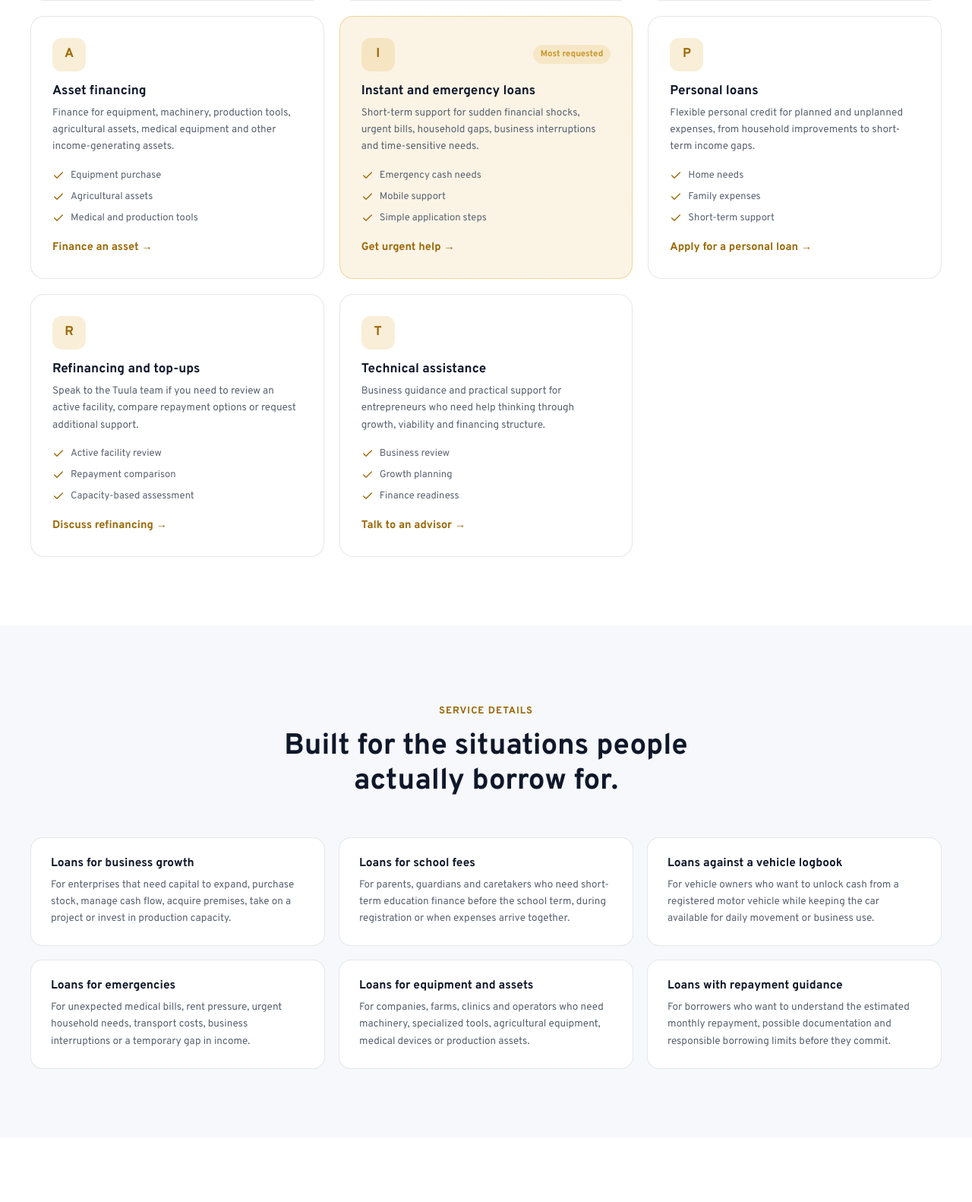
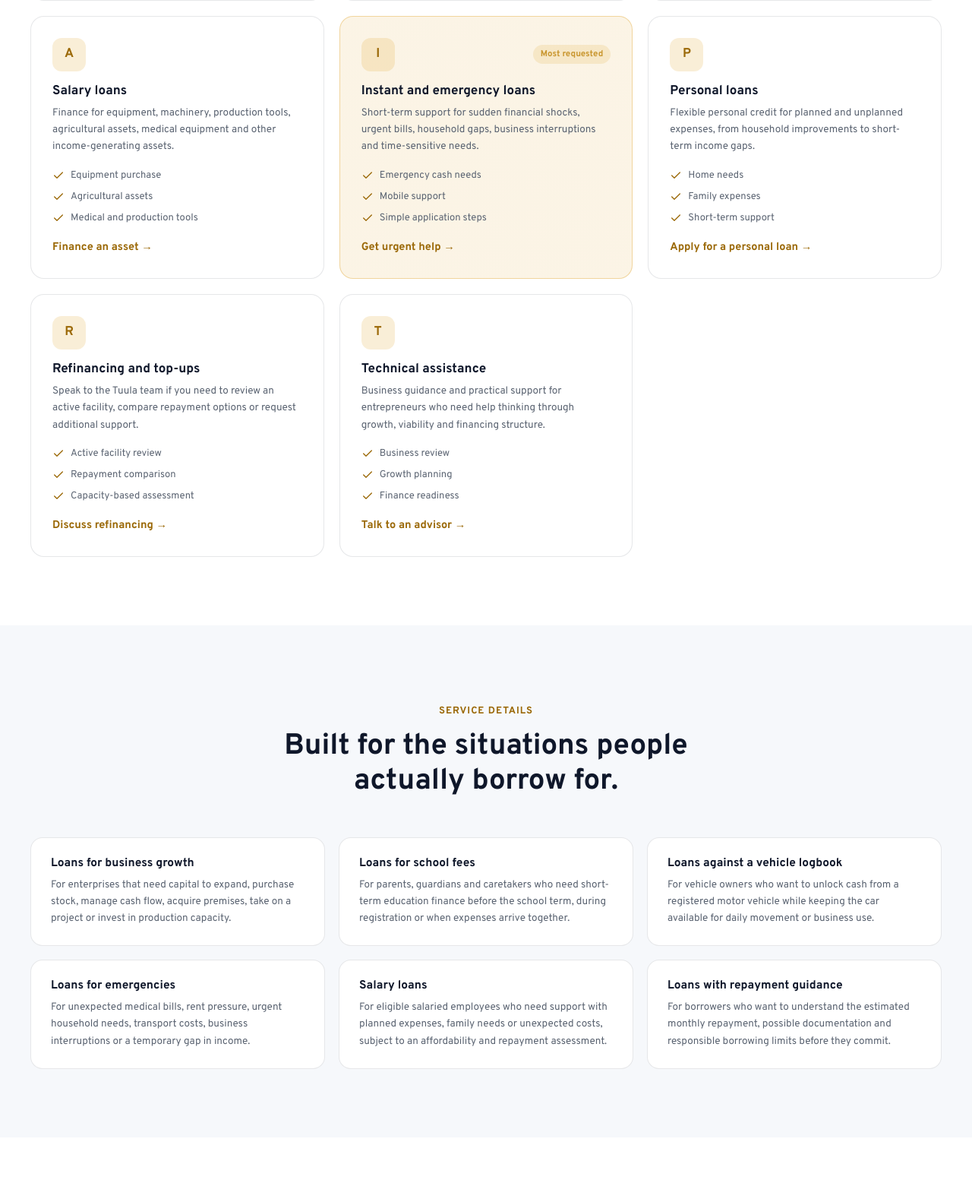
Before and after one commit to Briankaweesi2/tuula-theme, a WordPress theme: template template-services.php in a window 1280 px wide. Shown: the part 850-2432 px from the top of the page at 76% size. Run offline with PHP 8.4 and a stand-in for WordPress, Linux system fonts and the light colour scheme; the site name, menu and one post (Sample post) are stand-ins, and other content is empty; some web fonts are replaced.

Commit message:
Apply Tuula Credit rebrand consistently across theme

```diff
--- a/functions.php
+++ b/functions.php
@@ -20,9 +20,9 @@ function tuula_defaults() {
 		'phone_display'  => '+256 393 25 64 58',
 		'phone_tel'      => '+256393256458',
 		'email'          => 'info@tuulacredit.com',
-		'whatsapp_url'   => 'https://web.whatsapp.com/send?phone=256777030520&text=Hello%2C+how+may+we+help',
-		'address_line_1' => 'Plot 1200 Old Port Bell Road, Kitintale',
-		'address_line_2' => '2nd Floor Hardware World Mall',
+		'whatsapp_url'   => 'https://wa.me/256777030520?text=Hello%2C%20how%20may%20we%20help',
+		'address_line_1' => 'Upet House, Behind Total Luzira',
+		'address_line_2' => 'Plot 4-6 Old Portbell Road',
 		'facebook_url'   => 'https://www.facebook.com/tuulacredit',
 		'twitter_url'    => 'https://twitter.com/TuulaCredit1',
 		'privacy_url'    => 'https://tuulacredit.com/tuula-credit-privacy-policy/',
@@ -299,7 +299,12 @@ function tuula_products_defaults() {
 		),
 		'asset' => array(
 			'icon'   => 'A',
-			'title'  => __( 'Asset financing', 'tuula' ),
+			'title'  => __( 'Salary loans', 'tuula' ),
+			'copy'   => __( 'Personal credit for salaried employees who need support with planned expenses, family needs or unexpected costs, subject to eligibility and repayment assessment.', 'tuula' ),
+			'points' => array( __( 'For salaried employees', 'tuula' ), __( 'Clear repayment planning', 'tuula' ), __( 'Simple application process', 'tuula' ) ),
+			'cta'    => __( 'Apply for a salary loan', 'tuula' ),
+			'url'    => $apply . '?loanType=Salary+loan&amount=3000000&term=12&rate=18#calculator',
+			'anchor' => 'salary-loans',
 			'copy'   => __( 'Finance for equipment, machinery, production tools, agricultural assets, medical equipment and other income-generating assets.', 'tuula' ),
 			'points' => array( __( 'Equipment purchase', 'tuula' ), __( 'Agricultural assets', 'tuula' ), __( 'Medical and production tools', 'tuula' ) ),
 			'cta'    => __( 'Finance an asset', 'tuula' ),
--- a/inc/acf.php
+++ b/inc/acf.php
@@ -31,9 +31,9 @@ add_action( 'acf/init', function () {
 			array( 'key' => 'field_tuula_phone_display', 'name' => 'phone_display', 'label' => 'Phone (display)', 'type' => 'text', 'default_value' => '+256 393 25 64 58' ),
 			array( 'key' => 'field_tuula_phone_tel', 'name' => 'phone_tel', 'label' => 'Phone (tel: link, no spaces)', 'type' => 'text', 'default_value' => '+256393256458' ),
 			array( 'key' => 'field_tuula_email', 'name' => 'email', 'label' => 'Email address', 'type' => 'email', 'default_value' => 'info@tuulacredit.com' ),
-			array( 'key' => 'field_tuula_whatsapp', 'name' => 'whatsapp_url', 'label' => 'WhatsApp link', 'type' => 'url', 'default_value' => 'https://web.whatsapp.com/send?phone=256777030520&text=Hello%2C+how+may+we+help' ),
-			array( 'key' => 'field_tuula_addr1', 'name' => 'address_line_1', 'label' => 'Address line 1', 'type' => 'text', 'default_value' => 'Plot 1200 Old Port Bell Road, Kitintale' ),
-			array( 'key' => 'field_tuula_addr2', 'name' => 'address_line_2', 'label' => 'Address line 2', 'type' => 'text', 'default_value' => '2nd Floor Hardware World Mall' ),
+			array( 'key' => 'field_tuula_whatsapp', 'name' => 'whatsapp_url', 'label' => 'WhatsApp link', 'type' => 'url', 'default_value' => 'https://wa.me/256777030520?text=Hello%2C%20how%20may%20we%20help' ),
+			array( 'key' => 'field_tuula_addr1', 'name' => 'address_line_1', 'label' => 'Address line 1', 'type' => 'text', 'default_value' => 'Upet House, Behind Total Luzira' ),
+			array( 'key' => 'field_tuula_addr2', 'name' => 'address_line_2', 'label' => 'Address line 2', 'type' => 'text', 'default_value' => 'Plot 4-6 Old Portbell Road' ),
 			array( 'key' => 'field_tuula_facebook', 'name' => 'facebook_url', 'label' => 'Facebook URL', 'type' => 'url', 'default_value' => 'https://www.facebook.com/tuulacredit' ),
 			array( 'key' => 'field_tuula_twitter', 'name' => 'twitter_url', 'label' => 'Twitter/X URL', 'type' => 'url', 'default_value' => 'https://twitter.com/TuulaCredit1' ),
 			array( 'key' => 'field_tuula_footer_tagline', 'name' => 'footer_tagline', 'label' => 'Footer tagline', 'type' => 'textarea', 'rows' => 3, 'default_value' => 'We help individuals, businesses and institutions build, preserve and manage wealth so they can pursue their financial goals.' ),
@@ -46,7 +46,7 @@ add_action( 'acf/init', function () {
 		'key'    => 'group_tuula_home_hero',
 		'title'  => 'Home Hero',
 		'fields' => array(
-			array( 'key' => 'field_tuula_hero_eyebrow', 'name' => 'hero_eyebrow', 'label' => 'Hero eyebrow', 'type' => 'text', 'default_value' => 'Tuula Financial Services Limited' ),
+			array( 'key' => 'field_tuula_hero_eyebrow', 'name' => 'hero_eyebrow', 'label' => 'Hero eyebrow', 'type' => 'text', 'default_value' => 'Tuula Credit Limited' ),
 			array( 'key' => 'field_tuula_hero_title', 'name' => 'hero_title', 'label' => 'Hero title (H1)', 'type' => 'text', 'default_value' => 'Flexible loans for real life and business in Uganda' ),
 			array( 'key' => 'field_tuula_hero_copy', 'name' => 'hero_copy', 'label' => 'Hero copy', 'type' => 'textarea', 'rows' => 3, 'default_value' => 'Get practical financing for school fees, emergencies, logbooks, assets, working capital and larger company needs with guidance before you apply.' ),
 			array( 'key' => 'field_tuula_hero_cta_primary', 'name' => 'hero_cta_primary', 'label' => 'Primary CTA label', 'type' => 'text', 'default_value' => 'Apply now' ),
--- a/style.css
+++ b/style.css
@@ -1,7 +1,7 @@
 /*
 Theme Name: Tuula Credit
 Theme URI: https://tuulacredit.com/
-Author: Tuula Financial Services Limited
+Author: Tuula Credit Limited
 Description: Custom marketing theme for Tuula Credit — flexible loans in Uganda for school fees, logbooks, assets, emergencies, personal needs, SMEs and corporate finance. Built as a lightweight coded theme with ACF-editable sections that degrade gracefully to sensible defaults when ACF is not installed.
 Version: 1.0.0
 Requires at least: 6.0
--- a/template-services.php
+++ b/template-services.php
@@ -93,8 +93,8 @@ $hero_intro   = tuula_field( 'page_hero_intro', __( 'Compare the loan products,
 				<p><?php esc_html_e( 'For unexpected medical bills, rent pressure, urgent household needs, transport costs, business interruptions or a temporary gap in income.', 'tuula' ); ?></p>
 			</article>
 			<article>
-				<h3><?php esc_html_e( 'Loans for equipment and assets', 'tuula' ); ?></h3>
-				<p><?php esc_html_e( 'For companies, farms, clinics and operators who need machinery, specialized tools, agricultural equipment, medical devices or production assets.', 'tuula' ); ?></p>
+				<h3><?php esc_html_e( 'Salary loans', 'tuula' ); ?></h3>
+				<p><?php esc_html_e( 'For eligible salaried employees who need support with planned expenses, family needs or unexpected costs, subject to an affordability and repayment assessment.', 'tuula' ); ?></p>
 			</article>
 			<article>
 				<h3><?php esc_html_e( 'Loans with repayment guidance', 'tuula' ); ?></h3>
```
Also changed, not shown: README.md, assets/images/tuula-credit-mark.svg (added).
